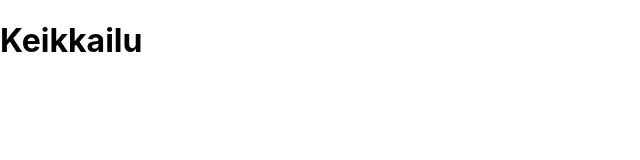
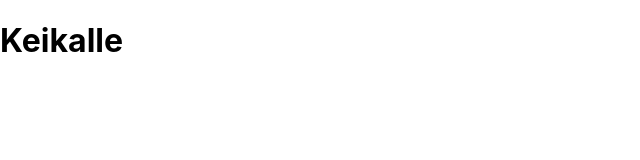
Before and after one commit to annametsapelto/humalasalo, a Next.js app in the folder humalasalo/: page /keikalle in a window 1280 px wide. Shown: the top 160 px of the page, without its empty margins (0-640 px from the left). Built offline with nearby package versions, Linux system fonts and the light colour scheme.

Commit message:
Reorganize page functions

```diff
--- a/humalasalo/pages/SCA.js
+++ b/humalasalo/pages/SCA.js
@@ -1,5 +1,6 @@
-export default () => (
+ const SCA = () => (
     <div>
         <h1>Osana SCA:ta</h1>
     </div>
 )
+export default SCA;
--- a/humalasalo/pages/jäsenyys.js
+++ b/humalasalo/pages/jäsenyys.js
@@ -1,5 +1,6 @@
-export default () => (
+ const Jäsenyys = () => (
     <div>
         <h1>Jäsenyys</h1>
     </div>
 )
+export default Jäsenyys;
--- a/humalasalo/pages/keikalle.js
+++ b/humalasalo/pages/keikalle.js
@@ -1,5 +1,6 @@
-export default () => (
+ const Keikalle = () => (
     <div>
-        <h1>Keikkailu</h1>
+        <h1>Keikalle</h1>
     </div>
 )
+export default Keikalle;
--- a/humalasalo/pages/seuralaisille.js
+++ b/humalasalo/pages/seuralaisille.js
@@ -1,5 +1,6 @@
-export default () => (
+ const Seuralaisille = () => (
     <div>
         <h1>Seuralaisille</h1>
     </div>
 )
+export default Seuralaisille;
--- a/humalasalo/pages/toiminta.js
+++ b/humalasalo/pages/toiminta.js
@@ -1,5 +1,6 @@
-export default () => (
+const Toiminta = () => (
     <div>
         <h1>Toiminta</h1>
     </div>
 )
+export default Toiminta;
--- a/humalasalo/pages/vuokrattavana.js
+++ b/humalasalo/pages/vuokrattavana.js
@@ -1,5 +1,6 @@
-export default () => (
+const Vuokrattavana = () => (
     <div>
         <h1>Vuokrattavana</h1>
     </div>
 )
+export default Vuokrattavana;
--- a/humalasalo/pages/yhteystiedot.js
+++ b/humalasalo/pages/yhteystiedot.js
@@ -1,5 +1,6 @@
-export default () => (
+const Yhteystiedot = () => (
     <div>
         <h1>Yhteystiedot</h1>
     </div>
 )
+export default Yhteystiedot;
```
